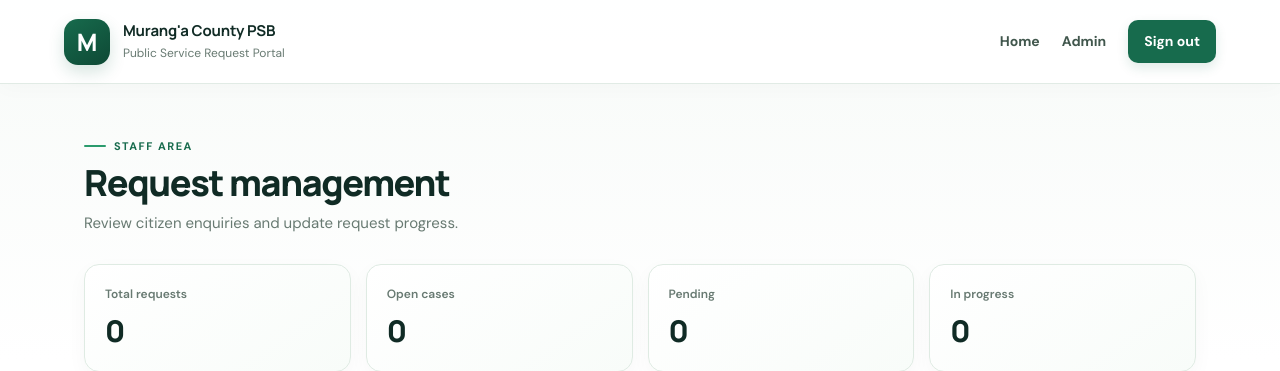
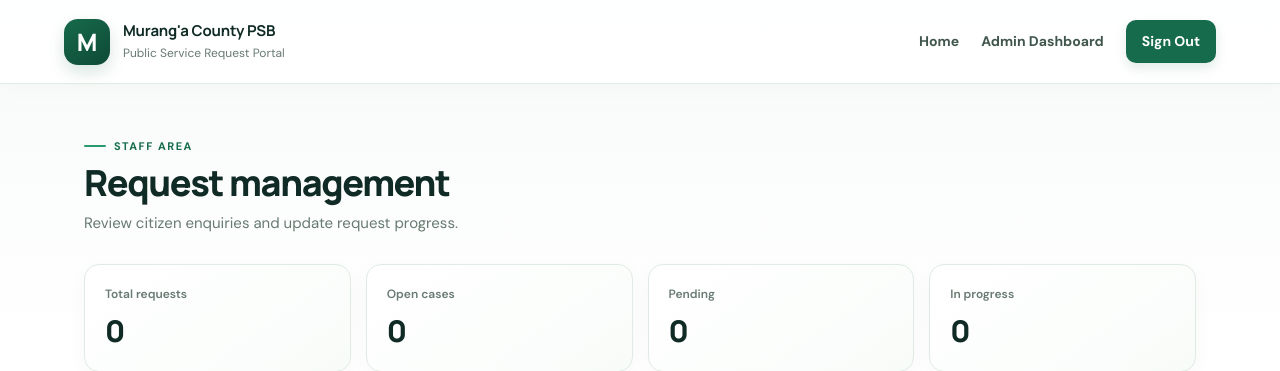
Before and after one commit to KiruiCheruiyot/muranga-psb-request-systems, a Flask app: page /admin in a window 1280 px wide. Shown: the top 371 px of the page. Run offline with Flask 3, Linux system fonts and the light colour scheme; the visitor is signed in with stand-in values (Sample User, id 1); data comes from the database, SQL or seed files in the repository; data that the repository does not hold is empty.

Commit message:
Update base.html

```diff
--- a/templates/base.html
+++ b/templates/base.html
@@ -4,9 +4,12 @@
 <head>
     <meta charset="utf-8">
     <meta name="viewport" content="width=device-width, initial-scale=1">
+
     <title>{% block title %}Murang'a County PSB | Public Service Requests{% endblock %}</title>
+
     <link rel="stylesheet" href="{{ url_for('static', filename='style.css') }}">
 </head>
+
 <body>
     <header class="topbar">
         <a class="brand" href="{{ url_for('index') }}">
@@ -21,18 +24,25 @@
             <a href="{{ url_for('index') }}">Home</a>
 
             {% if session.get('user_id') %}
+
                 {% if session.get('role') == 'admin' %}
-        <a href="{{ url_for('admin_dashboard') }}">Admin</a>
+                    <a href="{{ url_for('admin_dashboard') }}">Admin Dashboard</a>
                 {% else %}
-        <a href="{{ url_for('dashboard') }}">My requests</a>
+                    <a href="{{ url_for('dashboard') }}">My Requests</a>
                 {% endif %}
 
-      <a class="nav-button" href="{{ url_for('logout') }}">Sign out</a>
+                <a class="nav-button" href="{{ url_for('logout') }}">Sign Out</a>
 
             {% else %}
-      <a href="{{ url_for('login') }}">Sign in</a>
+
+                <a href="{{ url_for('login') }}">Sign In</a>
+
                 <a href="{{ url_for('login') }}">Admin Sign In</a>
-      <a class="nav-button" href="{{ url_for('register') }}">Create account</a>
+
+                <a href="{{ url_for('admin_register') }}">Admin Registration</a>
+
+                <a class="nav-button" href="{{ url_for('register') }}">Create Account</a>
+
             {% endif %}
         </nav>
     </header>
@@ -54,6 +64,7 @@
             <strong>Murang'a County Public Service Board</strong>
             <p>Kirui's Demonstration project for public service request submission and tracking.</p>
         </div>
+
         <span>Prototype · Not an official county government service</span>
     </footer>
 </body>
```
Lines whose indentation alone changed are shown as unchanged.
